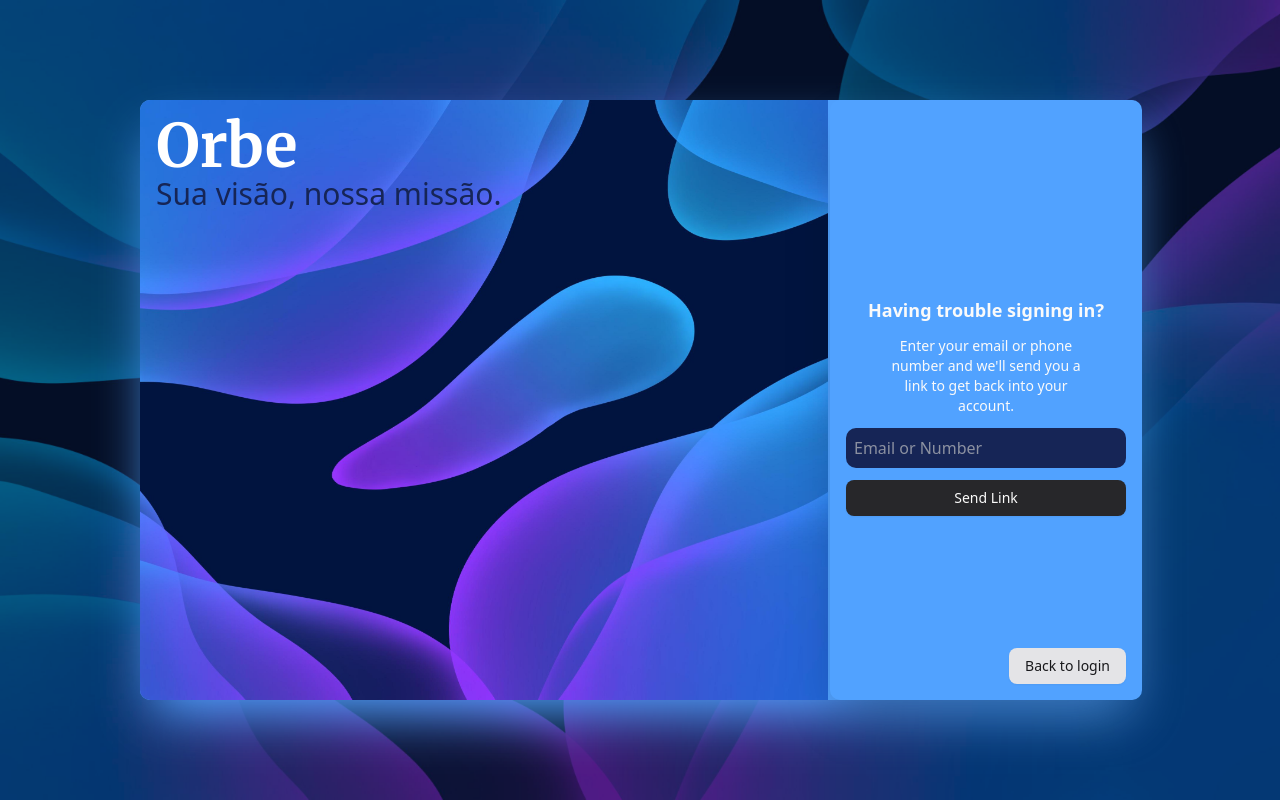
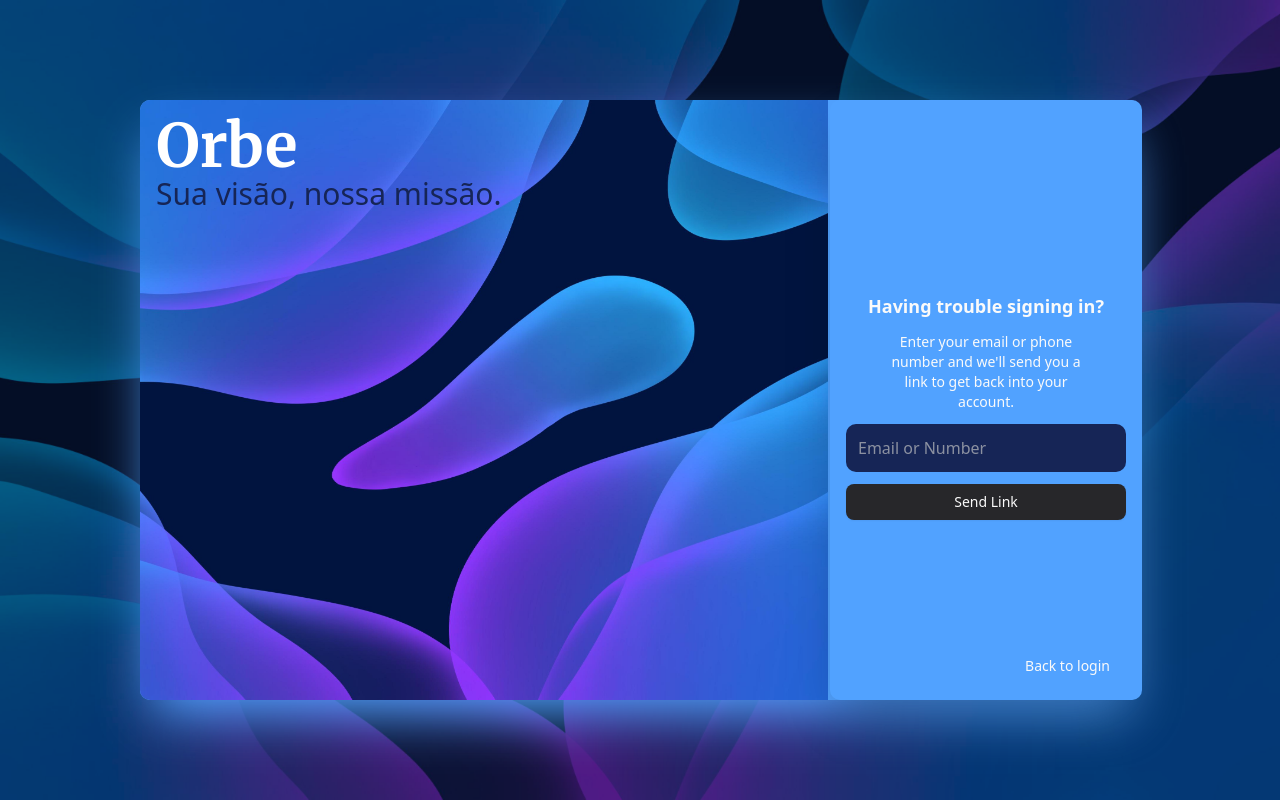
Before and after one commit to Sabrinargs/Orbe, a React (Vite) app: page /register in a window 1280 px wide. Both pictures are taken after a click on the button "Forgot Password?". Built offline with nearby package versions, Linux system fonts and the light colour scheme.

Commit message:
Ajustes no modal esqueceu a senha

```diff
--- a/src/pages/modal-forgot-password.tsx
+++ b/src/pages/modal-forgot-password.tsx
@@ -9,7 +9,15 @@ type ForgotPasswordModalProps = {
 
 const ForgotPasswordModal: React.FC<ForgotPasswordModalProps> = ({ isOpen, closeModal }) => {
     const [email, setEmail] = useState("");
-    const [sendLink, setSendLink] = useState();
+    const [isSending, setIsSending] = useState(false);
+
+    const handleSendLink = () => {
+        setIsSending(true);
+        setTimeout(() => {
+            setIsSending(false);
+            closeModal();
+        },1000);
+    };
 
     return (
         <div className="flex justify-start items-center pl-95">
@@ -36,23 +44,23 @@ const ForgotPasswordModal: React.FC<ForgotPasswordModalProps> = ({ isOpen, close
                                 type="text"
                                 value={email}
                                 onChange={(e) => setEmail(e.target.value)}
-                                className="rounded-lg p-2 bg-blue-950 w-70 text-amber-50"
+                                className="rounded-lg p-3 bg-blue-950 w-70 text-amber-50"
                                 placeholder="Email or Number"
                             />
 
                             <Button
                                 variant="secondary"
                                 type="button"
-                                onClick={sendLink}
+                                onClick={handleSendLink}
                                 className=""
                             >
                                 Send Link
                             </Button>
 
                             <Button
-                                variant="default"
+                                variant="ghost"
                                 onClick={closeModal}
-                                className="absolute bottom-4 right-4"
+                                className="flex justify-center items-center absolute bottom-4 right-4"
                             >
                                 Back to login
                             </Button>
--- a/src/pages/register.tsx
+++ b/src/pages/register.tsx
@@ -39,7 +39,6 @@ const RegisterPage = () => {
                         </div>
                     </div>
 
-
                     <div className="flex flex-col justify-center gap-4 p-4">
 
                         <h1 className="font-serif text-5xl font-bold flex justify-center place-items-baseline pb-10" style={{ fontFamily: 'Merriweather, serif' }}>Orbe</h1>
@@ -48,7 +47,7 @@ const RegisterPage = () => {
                             type="text"
                             value={email}
                             onChange={(e) => setEmail(e.target.value)}
-                            className="rounded-lg p-2 bg-blue-950 w-70 text-amber-50"
+                            className="rounded-lg p-3 bg-blue-950 w-70 text-amber-50"
                             placeholder="Email"
                         />
 
@@ -56,16 +55,16 @@ const RegisterPage = () => {
                             type={showPassword ? "text" : "password"}
                             value={password}
                             onChange={(e) => setPassword(e.target.value)}
-                            className="rounded-lg p-2 bg-blue-950 text-amber-50"
+                            className="rounded-lg p-3 bg-blue-950 text-amber-50"
                             placeholder="Password"
                         />
 
                         <label className="flex items-center gap-1">
                             <input
-                                type="checkbox"
+                                type={"checkbox"}
                                 checked={showPassword}
                                 onChange={() => setShowPassword(!showPassword)}
-                                className="form-checkbox h-4 w-4 text-blue-200 bg-gray-700 border-2 border-gray-600 rounded-lg focus:ring-2 focus:ring-blue-300 checked:bg-blue-500 checked:border-blue-500 transition-all duration-200"
+                                className="form-checkbox h-4 w-4 rounded-lg transition-all"
                             />
                             <span>Show Password</span>
                         </label>
```
